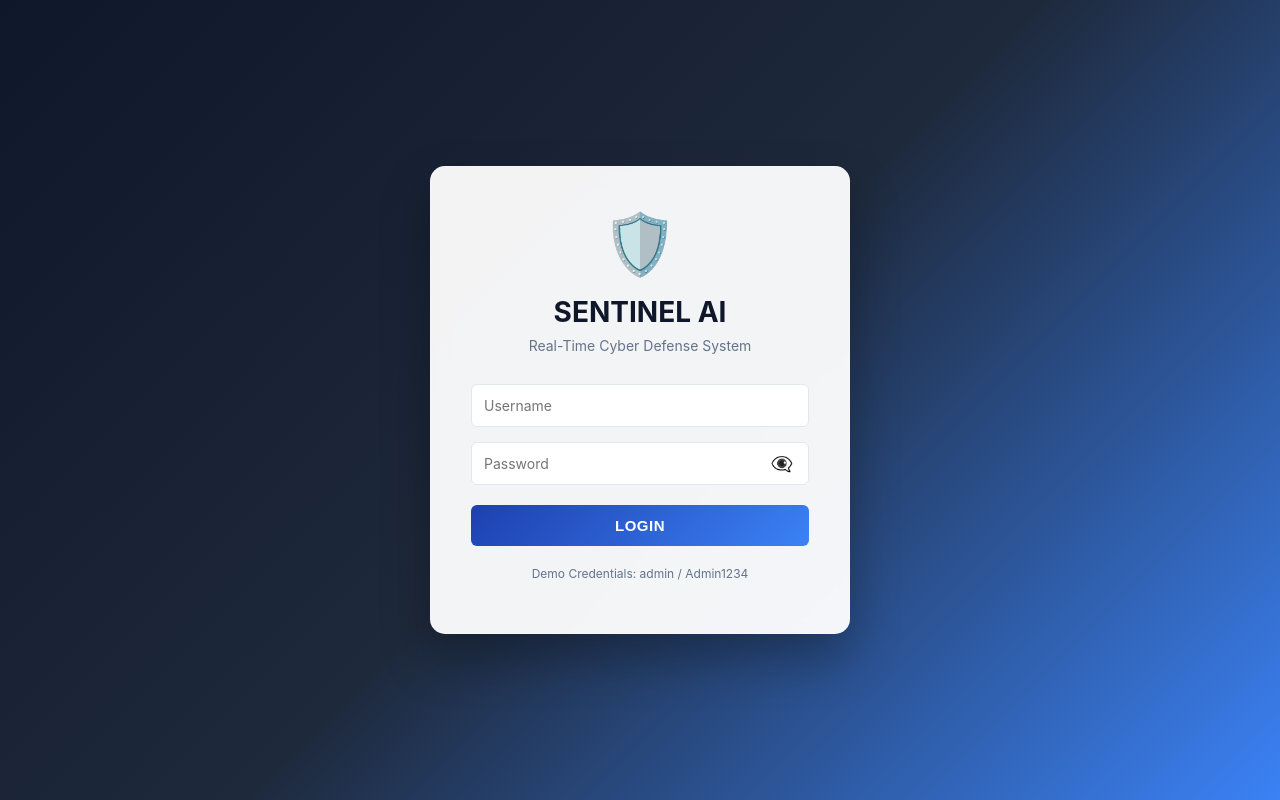
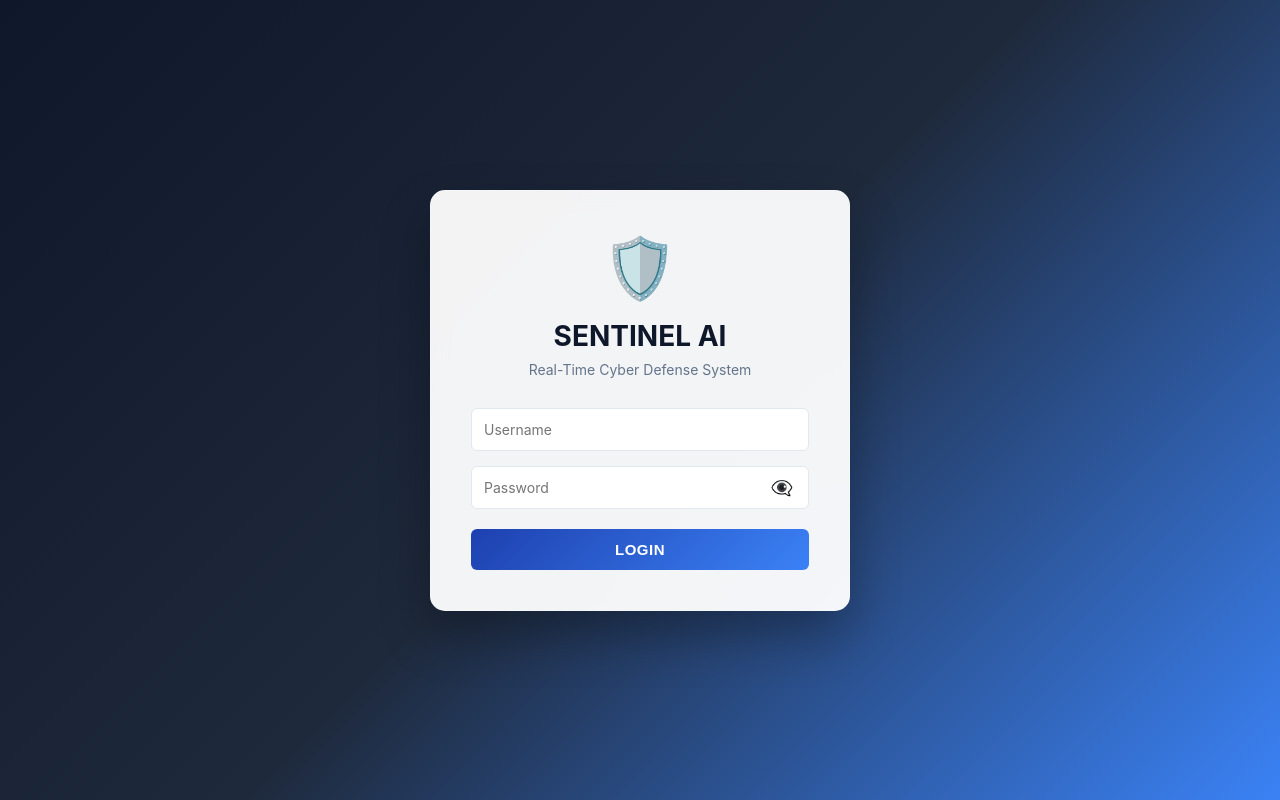
Before and after one commit to sgyadav/Sentinel-AI, a React (Vite) app in the folder frontend/: page / in a window 1280 px wide. Built offline with nearby package versions, Linux system fonts and the light colour scheme.

Commit message:
Complete Sentinel AI v1.0 fixes

```diff
--- a/frontend/src/App.jsx
+++ b/frontend/src/App.jsx
@@ -554,10 +554,6 @@ export default function App() {
               {loading ? 'Logging in...' : 'LOGIN'}
             </button>
           </form>
-
-          <p style={{ textAlign: 'center', marginTop: '20px', color: '#64748b', fontSize: '12px' }}>
-            Demo Credentials: admin / Admin1234
-          </p>
         </div>
       </div>
     );
```
